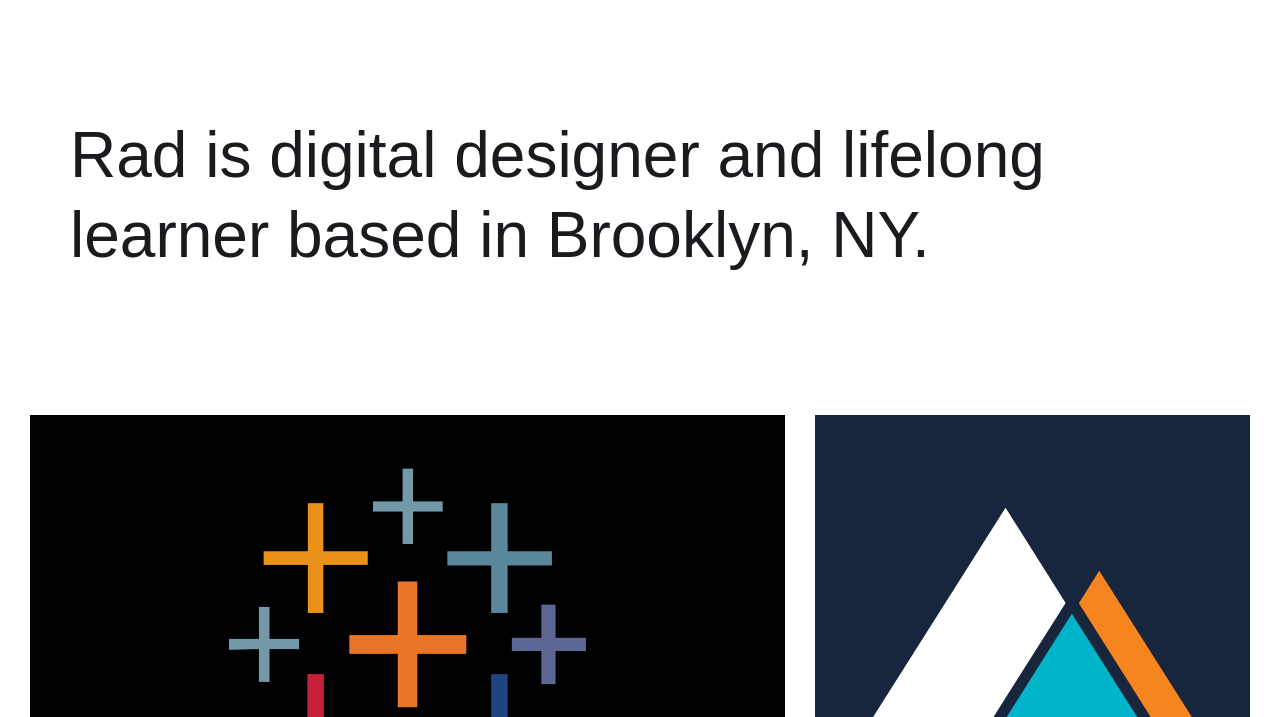
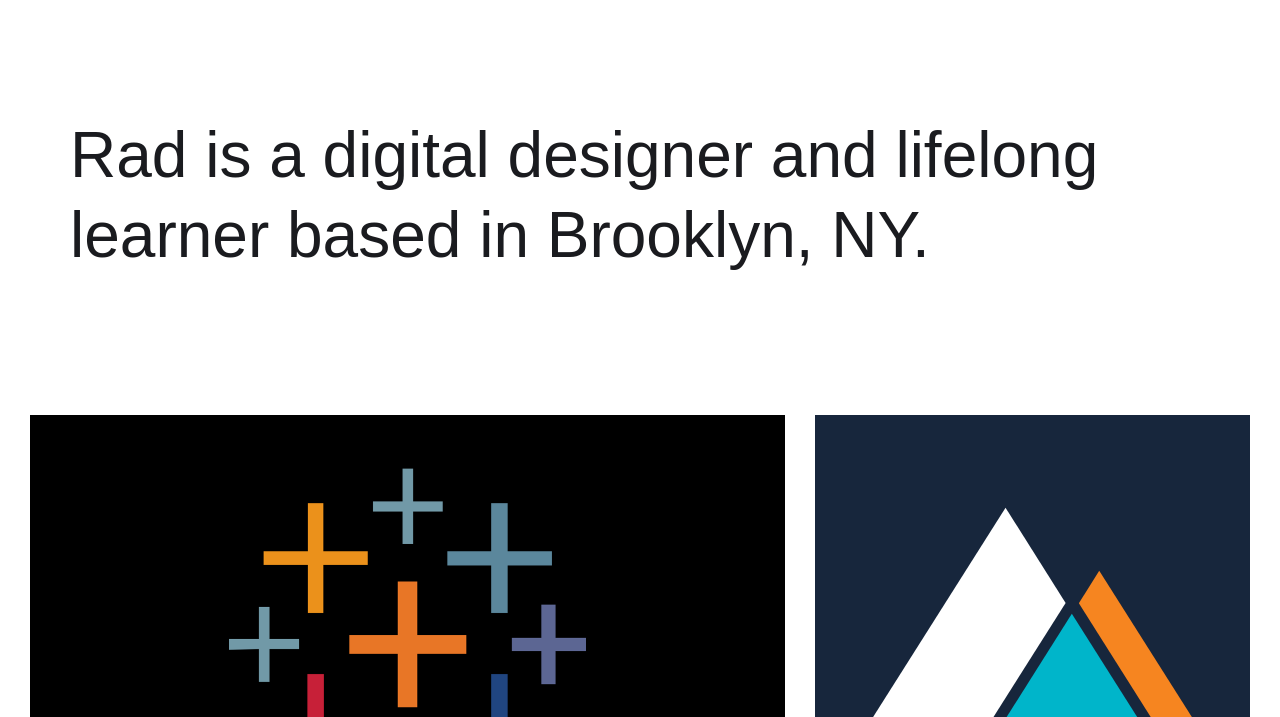
Before and after one commit to sarrsaddler/rsaddlerport, a plain HTML site: page index.html in a window 1280 px wide. Shown: the part 83-800 px from the top of the page. Drawn offline with nearby package versions, Linux system fonts and the light colour scheme; a script that the page names is missing.

Commit message:
Update to statement
Added a to the design statement

```diff
--- a/index.html
+++ b/index.html
@@ -29,7 +29,7 @@
   <div class="section">
     <div class="container">
       <div class="intro-wrap">
-        <h1 class="heading-jumbo">Rad is digital designer and lifelong learner based in Brooklyn, NY. </h1>
+        <h1 class="heading-jumbo">Rad is a digital designer and lifelong learner based in Brooklyn, NY. </h1>
       </div>
     </div>
   </div>
```
